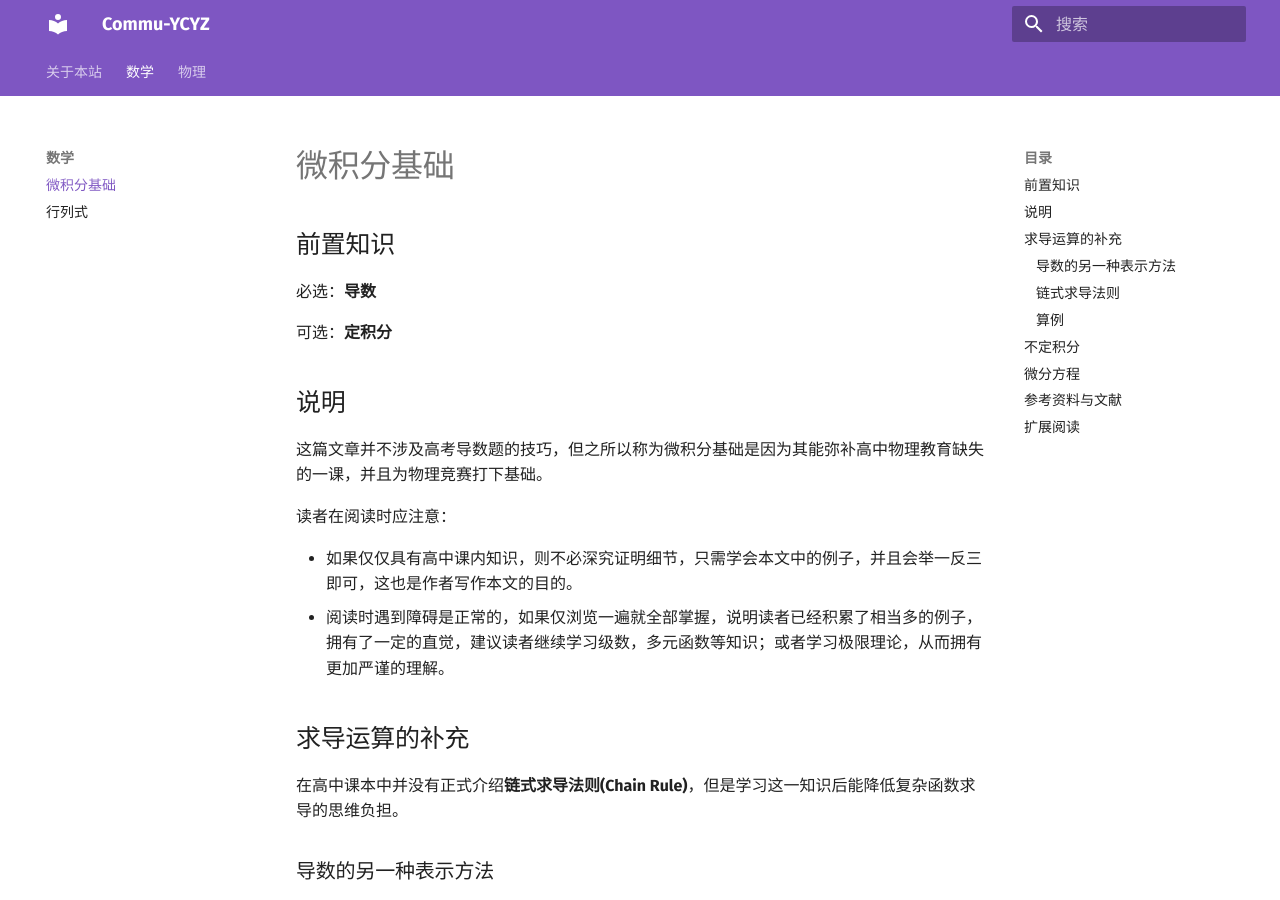
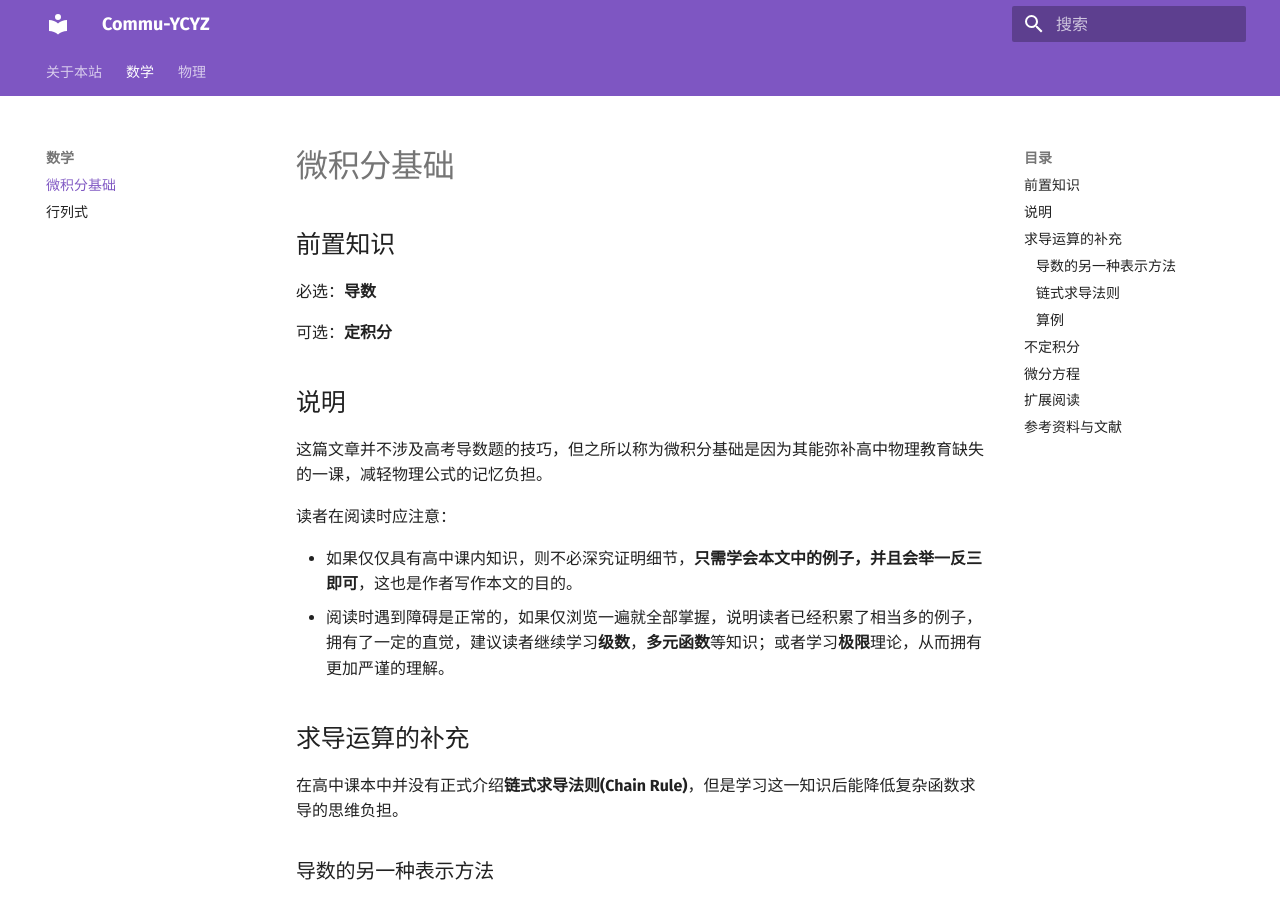
Before and after one commit to Commu-YCYZ/Commu-YCYZ, an MkDocs documentation site: the page built from docs/math/basic_calculus.md, in a window 1280 px wide and 900 px high. Built offline with MkDocs 1.6.1 and Material for MkDocs 9.7.7, drawn with Linux system fonts in a browser that asks for light colours; formulas are drawn with MathJax 3; some of the changed text lies outside the part shown.

Commit message:
feat: better formating

```diff
--- a/docs/math/basic_calculus.md
+++ b/docs/math/basic_calculus.md
@@ -6,12 +6,12 @@
 
 ## 说明
 
-这篇文章并不涉及高考导数题的技巧，但之所以称为微积分基础是因为其能弥补高中物理教育缺失的一课，并且为物理竞赛打下基础。
+这篇文章并不涉及高考导数题的技巧，但之所以称为微积分基础是因为其能弥补高中物理教育缺失的一课，减轻物理公式的记忆负担。
 
 读者在阅读时应注意：
 
-- 如果仅仅具有高中课内知识，则不必深究证明细节，只需学会本文中的例子，并且会举一反三即可，这也是作者写作本文的目的。
-- 阅读时遇到障碍是正常的，如果仅浏览一遍就全部掌握，说明读者已经积累了相当多的例子，拥有了一定的直觉，建议读者继续学习级数，多元函数等知识；或者学习极限理论，从而拥有更加严谨的理解。
+- 如果仅仅具有高中课内知识，则不必深究证明细节，**只需学会本文中的例子，并且会举一反三即可**，这也是作者写作本文的目的。
+- 阅读时遇到障碍是正常的，如果仅浏览一遍就全部掌握，说明读者已经积累了相当多的例子，拥有了一定的直觉，建议读者继续学习**级数**，**多元函数**等知识；或者学习**极限**理论，从而拥有更加严谨的理解。
 
 ## 求导运算的补充
 
@@ -51,10 +51,9 @@ $f$ 是关于 $x$ 的函数，但是如果我们找到某个中间变量 $u$，
 !!! note "例1：复杂函数求导"
     设 $f(x)=e^{x^2}$，求 $f^\prime(x)$
 
-    令 $u=x^2$，则
+    令 $u=x^2$，则 $f=e^u$，
 
     $$\begin{aligned}
-    f&=e^u\\
     \frac{\mathrm{d}f}{\mathrm{d}u}&=e^u\\
     \frac{\mathrm{d}u}{\mathrm{d}x}&=2x\\
     \end{aligned}$$
```
Also changed, not shown: other parts of docs/math/basic_calculus.md (+4 -1 lines), docs/math/determinant.md (+65 -0 lines), docs/physics/deeper_understanding_on_regular_models.md (+1 -1 lines).
